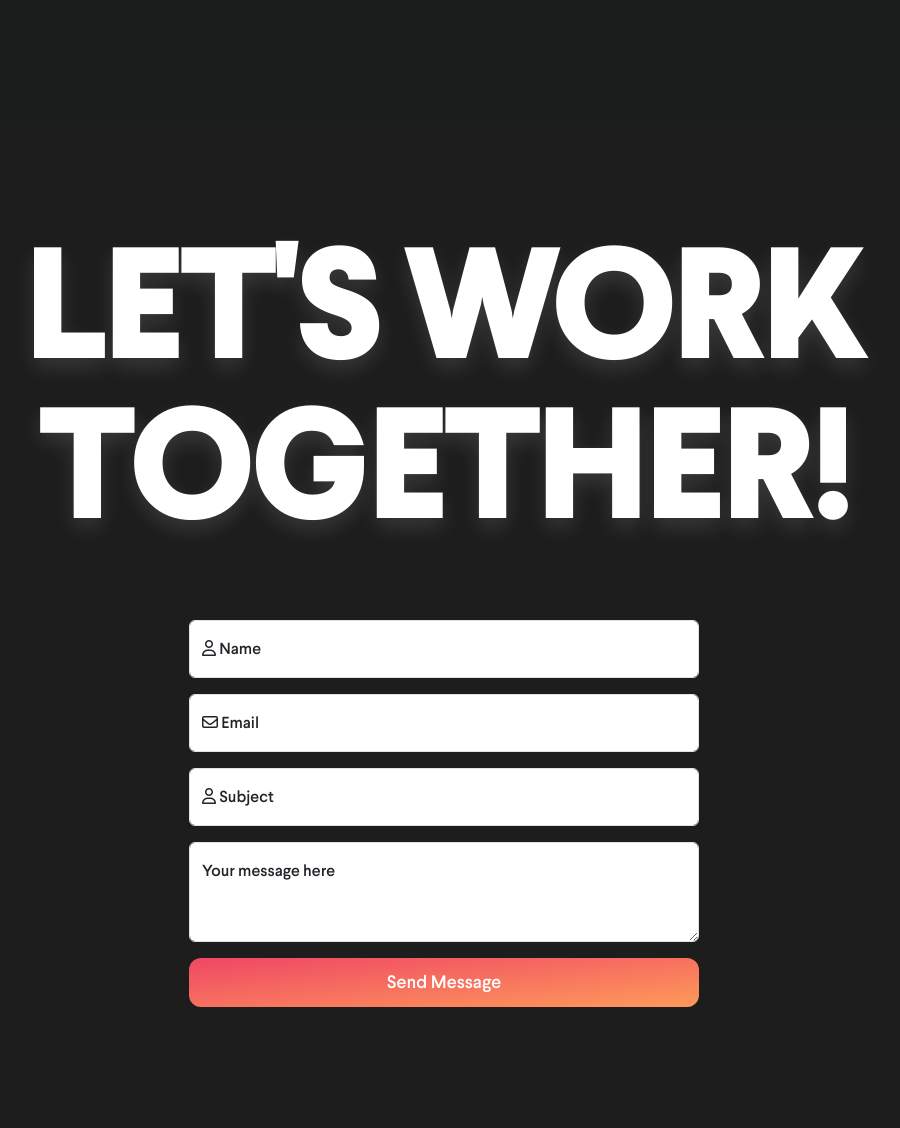
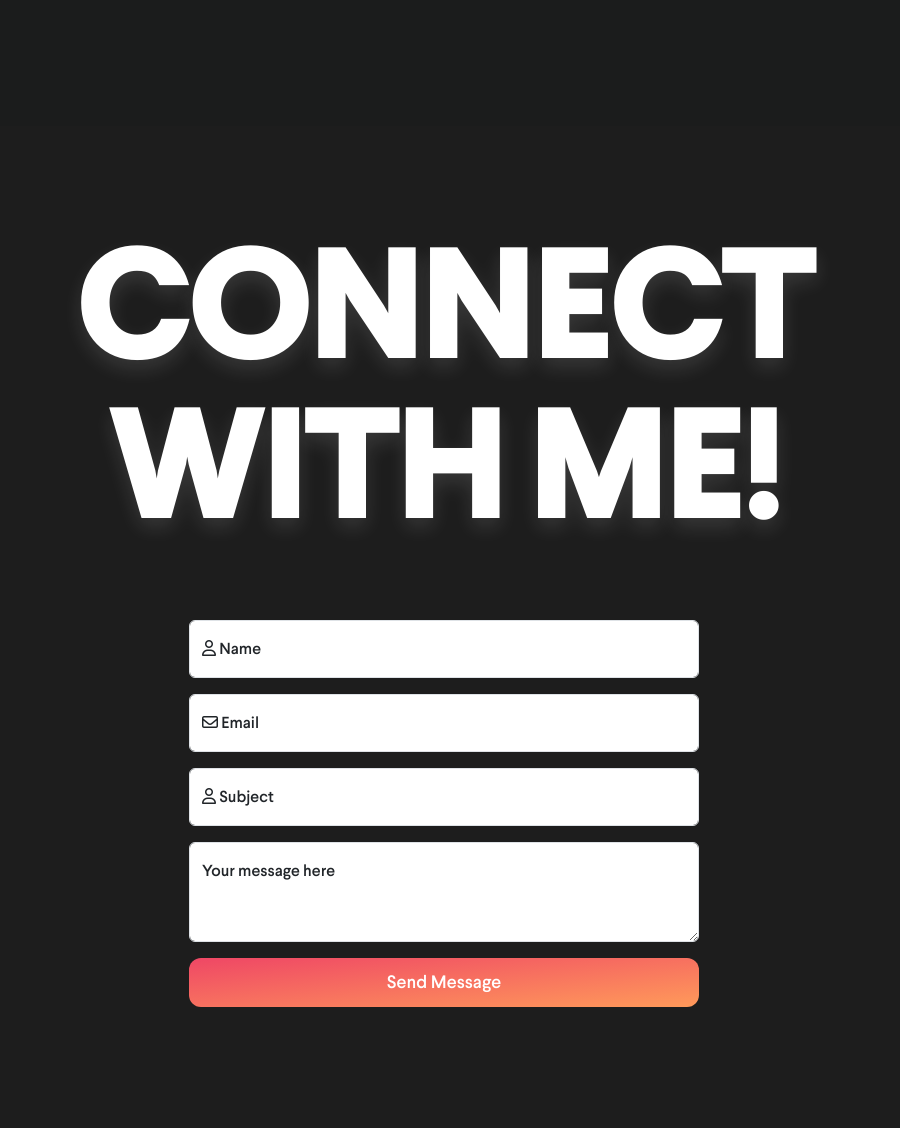
Before and after one commit to PyLou317/flask-portfolio-site, a Flask app: page / in a window 1280 px wide. Shown: the part 5063-6191 px from the top of the page, without its empty margins (196-1096 px from the left). Run offline with Flask 3, Linux system fonts and the light colour scheme; some libraries are stand-ins or nearby versions.

Commit message:
Update contact header

```diff
--- a/templates/index.html
+++ b/templates/index.html
@@ -33,7 +33,7 @@
 <section id="contact-me" class="contact-banner">
   <div class="container section-container">
     <div id="header-row" class="row text-center">
-      <a href="{{ url_for('index') }}#contact-me"><h1 class="title-header">LET'S WORK TOGETHER!</h1></a>
+      <a href="{{ url_for('index') }}#contact-me"><h1 class="title-header">CONNECT WITH ME!</h1></a>
     </div>
     {% include 'components/contact.html' %}
   </div>
```
